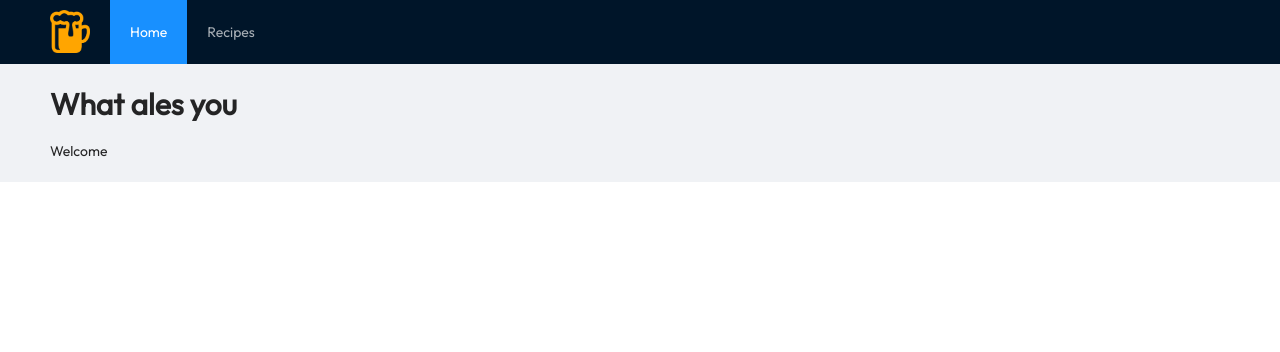
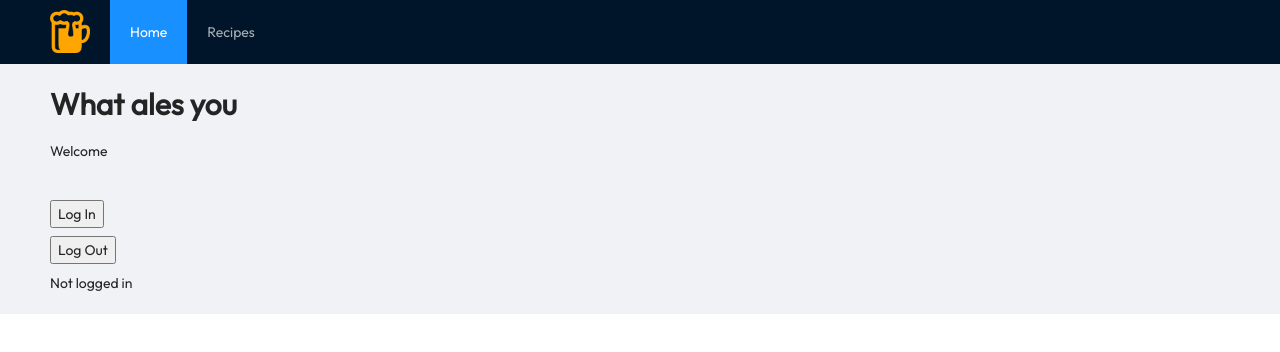
Before and after one commit to willitsw/brewing-frontend, a React app: page / in a window 1280 px wide. Shown: the top 352 px of the page. Built offline with nearby package versions, Linux system fonts and the light colour scheme.

Commit message:
eslint stuff

```diff
--- a/src/pages/home/index.tsx
+++ b/src/pages/home/index.tsx
@@ -1,7 +1,28 @@
 import Content from "../../components/content";
+import { useAuth0 } from "@auth0/auth0-react";
 
 const HomePage = () => {
-  return <Content pageTitle="What ales you">Welcome</Content>;
+  const { user, isAuthenticated, loginWithRedirect, logout } = useAuth0();
+
+  return (
+    <Content pageTitle="What ales you">
+      Welcome
+      <br />
+      <button onClick={() => loginWithRedirect()}>Log In</button>
+      <button onClick={() => logout({ returnTo: window.location.origin })}>
+        Log Out
+      </button>
+      {isAuthenticated ? (
+        <div>
+          <img src={user?.picture} alt={user?.name} />
+          <h2>{user?.name}</h2>
+          <p>{user?.email}</p>
+        </div>
+      ) : (
+        <div>Not logged in</div>
+      )}
+    </Content>
+  );
 };
 
 export default HomePage;
--- a/src/pages/recipe-detail/grain-additions.tsx
+++ b/src/pages/recipe-detail/grain-additions.tsx
@@ -101,7 +101,7 @@ const GrainAdditions = ({ recipeForm, srm }: GrainAdditionsProps) => {
                             options={typeAheadOptions}
                             style={{ width: 250 }}
                             filterOption={(inputValue, option) =>
-                              option!.value
+                              option?.value
                                 .toUpperCase()
                                 .indexOf(inputValue.toUpperCase()) !== -1
                             }
--- a/src/pages/recipe-detail/hop-additions.tsx
+++ b/src/pages/recipe-detail/hop-additions.tsx
@@ -92,7 +92,7 @@ const HopAdditions = ({ recipeForm }: HopAdditionsProps) => {
                             options={typeAheadOptions}
                             style={{ width: 250 }}
                             filterOption={(inputValue, option) =>
-                              option!.value
+                              option?.value
                                 .toUpperCase()
                                 .indexOf(inputValue.toUpperCase()) !== -1
                             }
--- a/src/pages/recipe-detail/index.tsx
+++ b/src/pages/recipe-detail/index.tsx
@@ -160,7 +160,7 @@ const RecipeDetailPage = () => {
       (hop: any): HopAdditionType => {
         return {
           name: hop.name,
-          alpha_acid: hop.alpha,
+          alpha_acid: { value: hop.alpha, unit: "%" },
           timing: {
             time: {
               unit: "min",
```
Also changed, not shown: .eslintrc.js.
